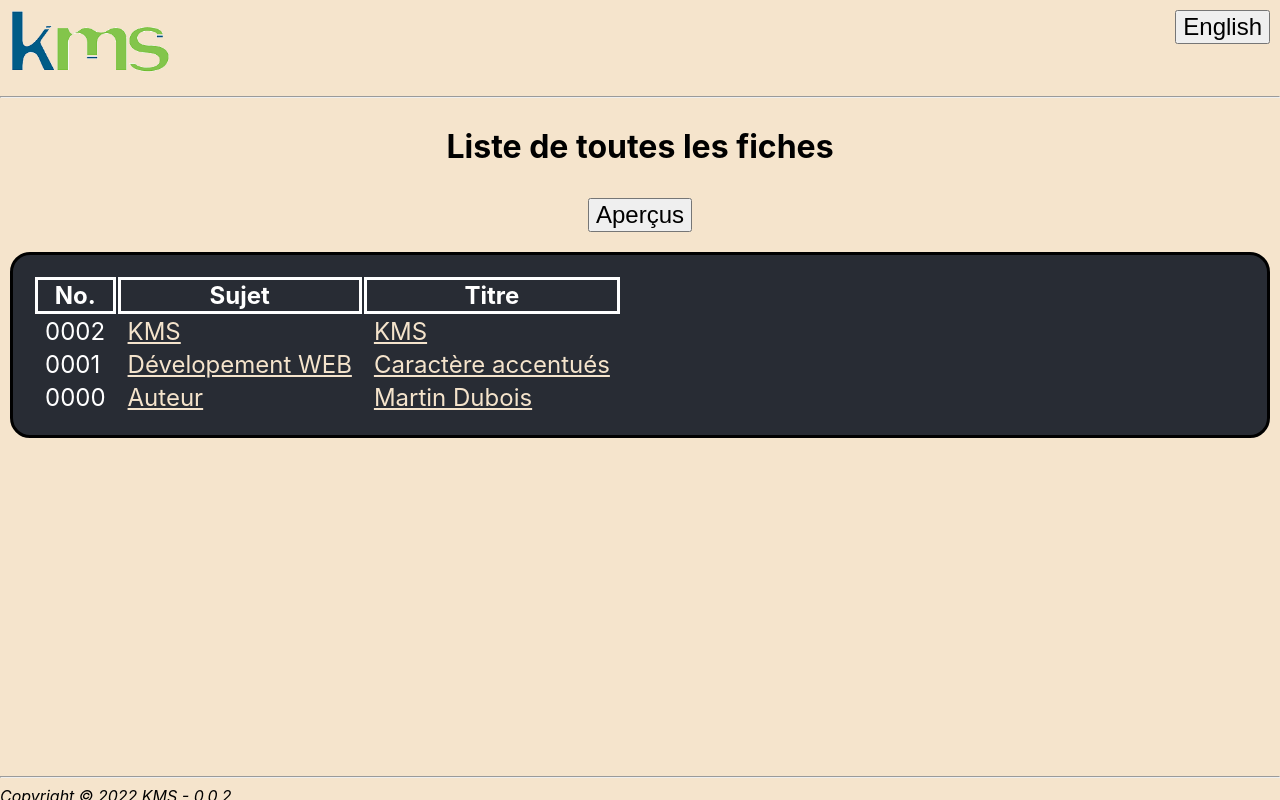
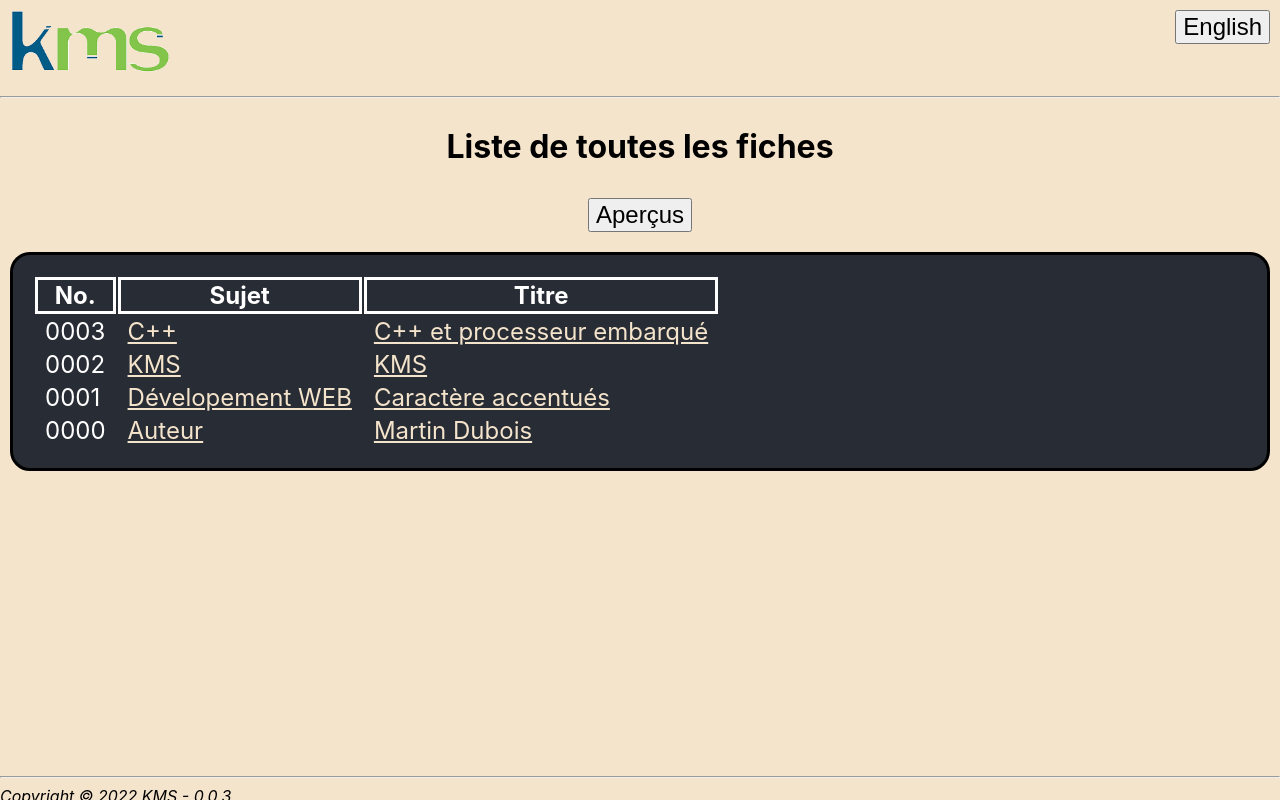
Before and after one commit to martindubois/WebSite3, a React (Create React App) app in the folder front-end/: page /List.htm in a window 1280 px wide. Built offline with nearby package versions, Linux system fonts and the light colour scheme.

Commit message:
0.0.3-front-end

```diff
--- a/front-end/src/CardList.js
+++ b/front-end/src/CardList.js
@@ -6,16 +6,18 @@
 
 const CardList_en =
 [
-    { No: "0002", Subject: "KMS"                , Title: "KMS"                       },
-    { No: "0001", Subject: "WEB Development"    , Title: "Accented Characters"       },
-    { No: "0000", Subject: "Author"             , Title: "Martin Dubois"             },
+    { No: "0003", Subject: "C++"                , Title: "C++ and embedded processor"    },
+    { No: "0002", Subject: "KMS"                , Title: "KMS"                           },
+    { No: "0001", Subject: "WEB Development"    , Title: "Accented Characters"           },
+    { No: "0000", Subject: "Author"             , Title: "Martin Dubois"                 },
 ]
 
 const CardList_fr =
 [
-    { No: "0002", Subject: "KMS"                , Title: "KMS"                       },
-    { No: "0001", Subject: "D\xE9velopement WEB", Title: "Caract\xE8re accentu\xE9s" },
-    { No: "0000", Subject: "Auteur"             , Title: "Martin Dubois"             },
+    { No: "0003", Subject: "C++"                , Title: "C++ et processeur embarqu\xE9" },
+    { No: "0002", Subject: "KMS"                , Title: "KMS"                           },
+    { No: "0001", Subject: "D\xE9velopement WEB", Title: "Caract\xE8re accentu\xE9s"     },
+    { No: "0000", Subject: "Auteur"             , Title: "Martin Dubois"                 },
 ]
 
 export { CardList_en, CardList_fr }
--- a/front-end/src/pages/Layout.js
+++ b/front-end/src/pages/Layout.js
@@ -42,7 +42,7 @@ const Layout = () =>
             <div className = "footer" >
                 <footer>
                     <hr/>
-                    <address>Copyright &copy; 2022 KMS - 0.0.2</address>
+                    <address>Copyright &copy; 2022 KMS - 0.0.3</address>
                 </footer>
             </div>
         </> )
```
Also changed, not shown: front-end/_DocDev/Build.txt, front-end/_DocUser/WebSite3.front-end.ReadMe.txt.
